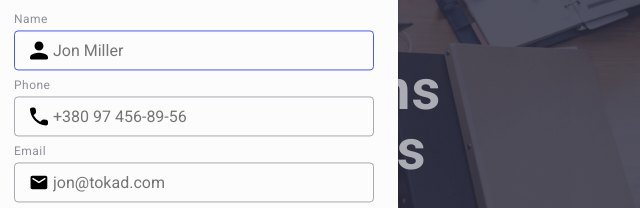
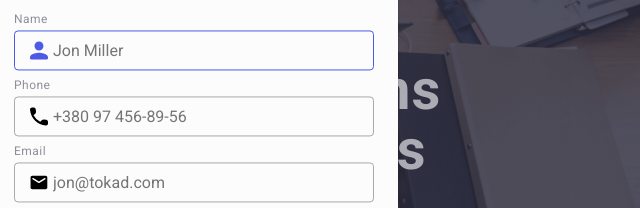
Before and after one commit to oxonomy14/goit-markup-hw-05, a plain HTML site: page index.html in a window 1280 px wide. Shown: the part 200-408 px from the top of the page, 446-1086 px from the left. Drawn offline with nearby package versions, Linux system fonts and the light colour scheme.

Commit message:
101024_v1

```diff
--- a/css/style.css
+++ b/css/style.css
@@ -742,7 +742,7 @@ img {
   transition: fill 250ms cubic-bezier(0.4, 0, 0.2, 1);
 }
 
-.form-order-service-input:focus .form-order-service-input-svg {
+.form-order-service-input:focus + .form-order-service-input-svg {
   fill: #4d5ae5;
 }
 
```
